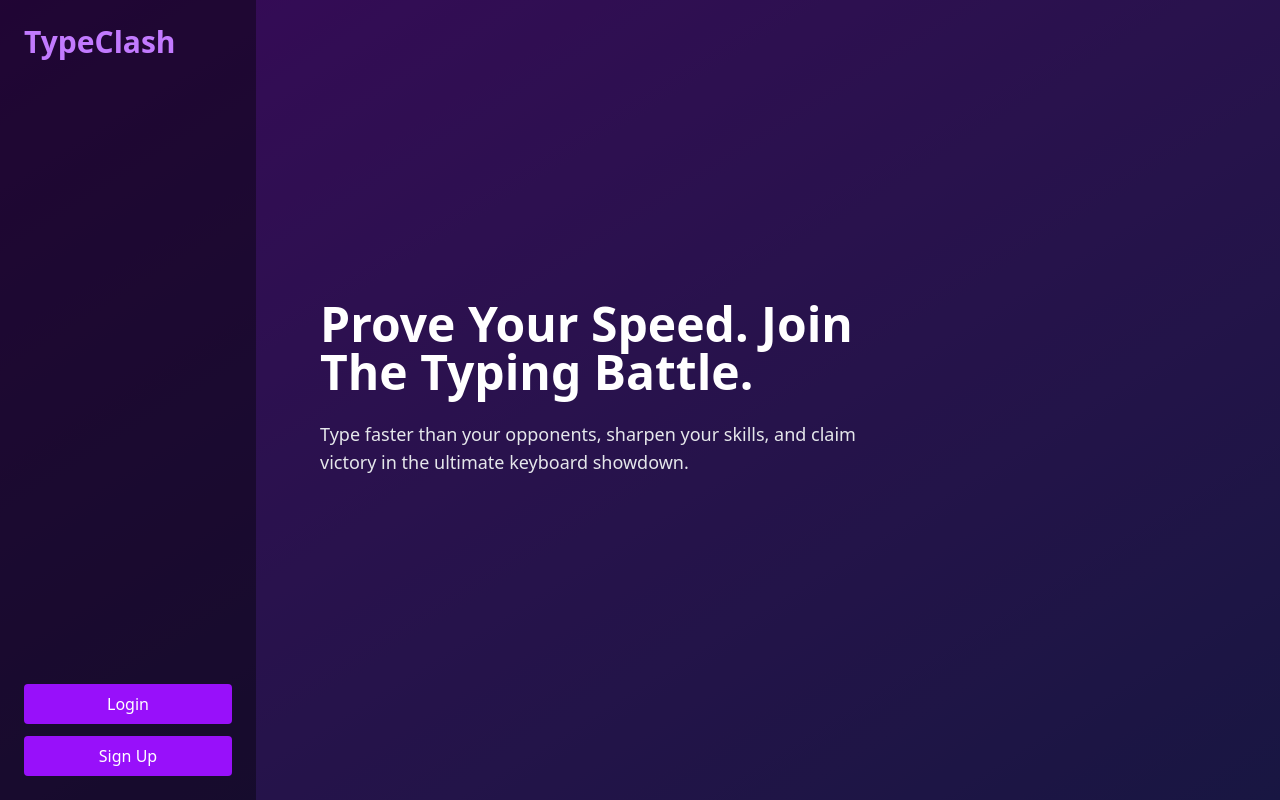
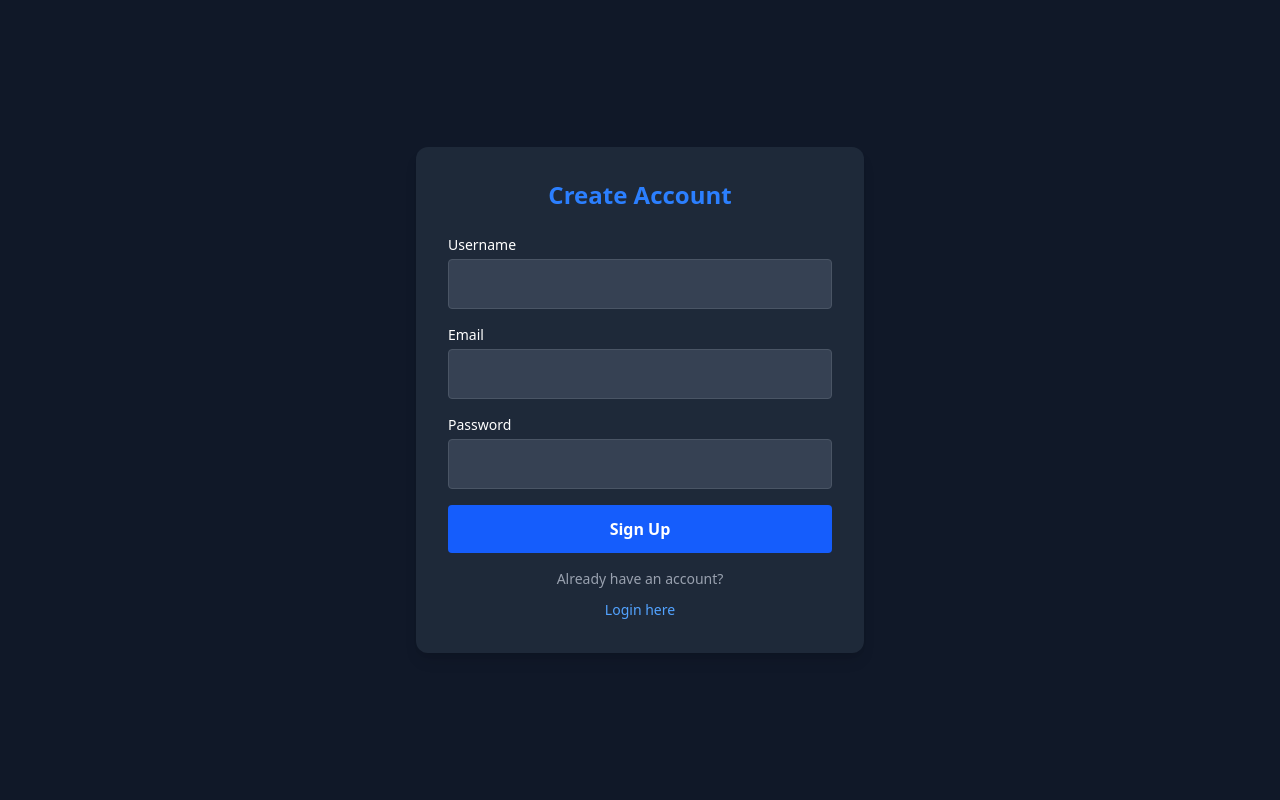
Before and after one commit to HACK-TIVATORS/TypeClash, a React (Vite) app in the folder Frontend/Typing-Project/: page /signup in a window 1280 px wide. Built offline with nearby package versions, Linux system fonts and the light colour scheme.

Commit message:
Added signup and login page

```diff
--- a/Frontend/Typing-Project/src/App.jsx
+++ b/Frontend/Typing-Project/src/App.jsx
@@ -1,11 +1,18 @@
 import React from "react";
+import { BrowserRouter as Router, Routes, Route } from "react-router-dom";
 import LandingPage from "./Components/LandingPage";
+import SignUp from "./Components/SignUp";
+import Login from "./Components/Login";
 
 function App() {
   return (
-    <div>
-      <LandingPage />
-    </div>
+    <Router>
+      <Routes>
+        <Route path="/" element={<LandingPage />} />
+        <Route path="/signup" element={<SignUp />} />
+        <Route path="/login" element={<Login />} />
+      </Routes>
+    </Router>
   );
 }
 
--- a/Frontend/Typing-Project/src/Components/LandingPage.jsx
+++ b/Frontend/Typing-Project/src/Components/LandingPage.jsx
@@ -1,6 +1,7 @@
-import { Link } from "react-router-dom";
+import { useNavigate } from "react-router-dom";
 
 export default function LandingPage() {
+  const navigate = useNavigate();
   const fullText = "Prove Your Speed. Join The Typing Battle.";
 
   return (
@@ -10,10 +11,16 @@ export default function LandingPage() {
         <h1 className="text-3xl font-bold text-purple-400">TypeClash</h1>
         <div></div>
         <div className="flex flex-col gap-3">
-          <button className="bg-purple-600 hover:bg-purple-700 text-white px-4 py-2 rounded text-center transition">
+          <button
+            onClick={() => navigate("/login")}
+            className="bg-purple-600 hover:bg-purple-700 text-white px-4 py-2 rounded text-center transition"
+          >
             Login
           </button>
-          <button className="bg-purple-600 hover:bg-purple-700 text-white px-4 py-2 rounded text-center transition">
+          <button
+            onClick={() => navigate("/signup")}
+            className="bg-purple-600 hover:bg-purple-700 text-white px-4 py-2 rounded text-center transition"
+          >
             Sign Up
           </button>
         </div>
--- /dev/null
+++ b/Frontend/Typing-Project/src/Components/Login.jsx
@@ -0,0 +1,50 @@
+import React from "react";
+import { Link } from "react-router-dom";
+
+function Login() {
+  return (
+    <div className="min-h-screen flex items-center justify-center bg-gray-900 px-4 text-white">
+      <div className="bg-gray-800 p-8 rounded-xl shadow-lg w-full max-w-md">
+        <h2 className="text-2xl font-bold text-center text-blue-500 mb-6">
+          Welcome Back
+        </h2>
+
+        <form className="space-y-4">
+          <div>
+            <label className="block text-sm mb-1">Email</label>
+            <input
+              type="email"
+              className="w-full p-3 rounded bg-gray-700 border border-gray-600 focus:ring-2 focus:ring-blue-500 outline-none"
+              required
+            />
+          </div>
+
+          <div>
+            <label className="block text-sm mb-1">Password</label>
+            <input
+              type="password"
+              className="w-full p-3 rounded bg-gray-700 border border-gray-600 focus:ring-2 focus:ring-blue-500 outline-none"
+              required
+            />
+          </div>
+
+          <button
+            type="submit"
+            className="w-full bg-blue-600 hover:bg-blue-700 transition text-white py-3 rounded font-semibold"
+          >
+            Login
+          </button>
+        </form>
+
+        <div className="mt-4 text-center">
+          <p className="text-sm text-gray-400 mb-2">Don’t have an account?</p>
+          <Link to="/signup" className="text-blue-400 hover:underline text-sm">
+            Sign up here
+          </Link>
+        </div>
+      </div>
+    </div>
+  );
+}
+
+export default Login;
--- /dev/null
+++ b/Frontend/Typing-Project/src/Components/SignUp.jsx
@@ -0,0 +1,64 @@
+import React from "react";
+import { useNavigate } from "react-router-dom";
+
+function SignUp() {
+  const navigate = useNavigate();
+
+  return (
+    <div className="min-h-screen flex items-center justify-center bg-gray-900 px-4 text-white">
+      <div className="bg-gray-800 p-8 rounded-xl shadow-lg w-full max-w-md">
+        <h2 className="text-2xl font-bold text-center text-blue-500 mb-6">
+          Create Account
+        </h2>
+
+        <form className="space-y-4" onSubmit={() => navigate("/login")}>
+          <div>
+            <label className="block text-sm mb-1">Username</label>
+            <input
+              type="text"
+              required
+              className="w-full p-3 rounded bg-gray-700 border border-gray-600 focus:ring-2 focus:ring-blue-500 outline-none"
+            />
+          </div>
+
+          <div>
+            <label className="block text-sm mb-1">Email</label>
+            <input
+              type="email"
+              required
+              className="w-full p-3 rounded bg-gray-700 border border-gray-600 focus:ring-2 focus:ring-blue-500 outline-none"
+            />
+          </div>
+
+          <div>
+            <label className="block text-sm mb-1">Password</label>
+            <input
+              type="password"
+              required
+              className="w-full p-3 rounded bg-gray-700 border border-gray-600 focus:ring-2 focus:ring-blue-500 outline-none"
+            />
+          </div>
+
+          <button
+            type="submit"
+            className="w-full bg-blue-600 hover:bg-blue-700 transition text-white py-3 rounded font-semibold"
+          >
+            Sign Up
+          </button>
+        </form>
+
+        <div className="mt-4 text-center">
+          <p className="text-sm text-gray-400 mb-2">Already have an account?</p>
+          <button
+            onClick={() => navigate("/login")}
+            className="text-blue-400 hover:underline text-sm"
+          >
+            Login here
+          </button>
+        </div>
+      </div>
+    </div>
+  );
+}
+
+export default SignUp;
```
